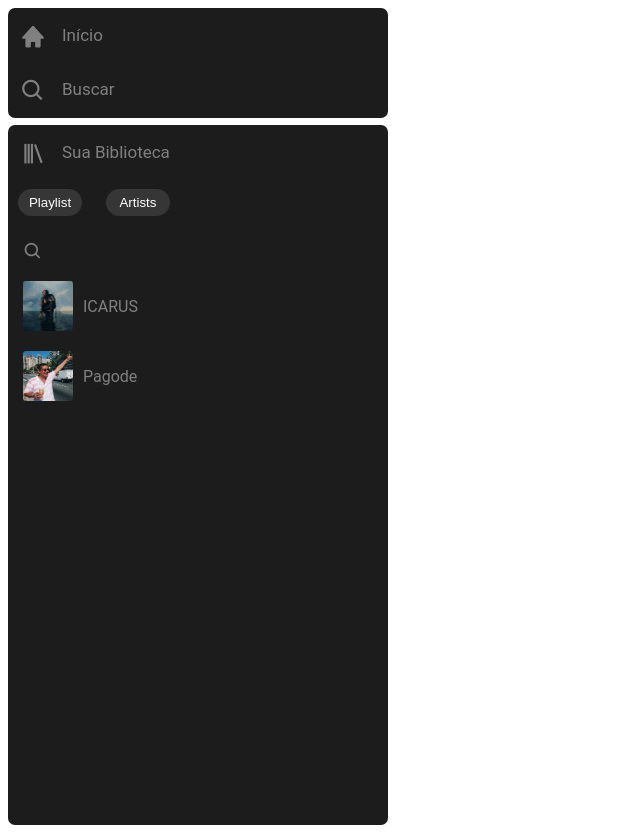
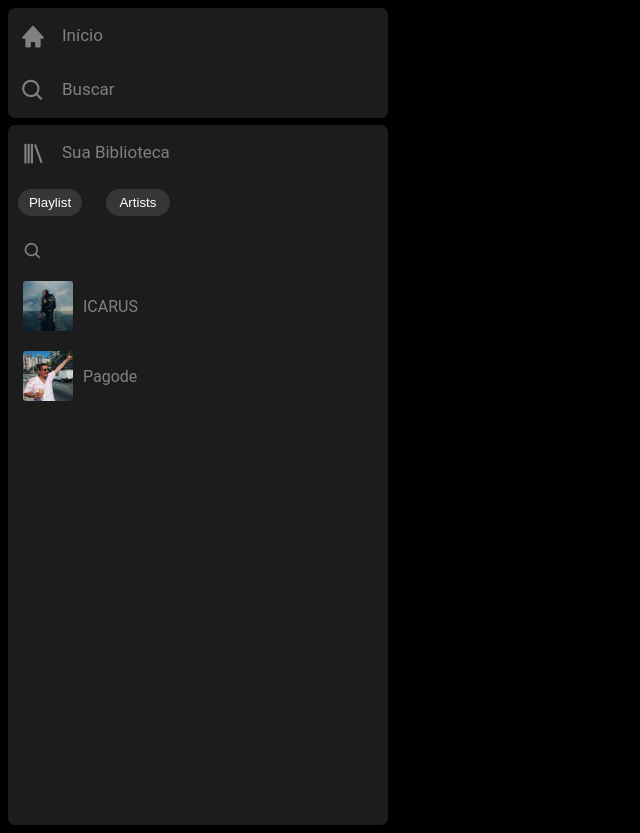
Before and after one commit to vicenzofr/DEV-Vicenzo-Portfolio, a PHP site: page / in a window 1280 px wide. Shown: the whole page, without its empty margins (0-640 px from the left). Run offline with PHP 8.4, Linux system fonts and the light colour scheme.

Commit message:
ok, spotify

```diff
--- a/spotify/index.css
+++ b/spotify/index.css
@@ -4,7 +4,7 @@
 
 
 body{
-    background: white;
+    background: black;
     /* background: black; */
     font-family: "Roboto", sans-serif ;
 
```
